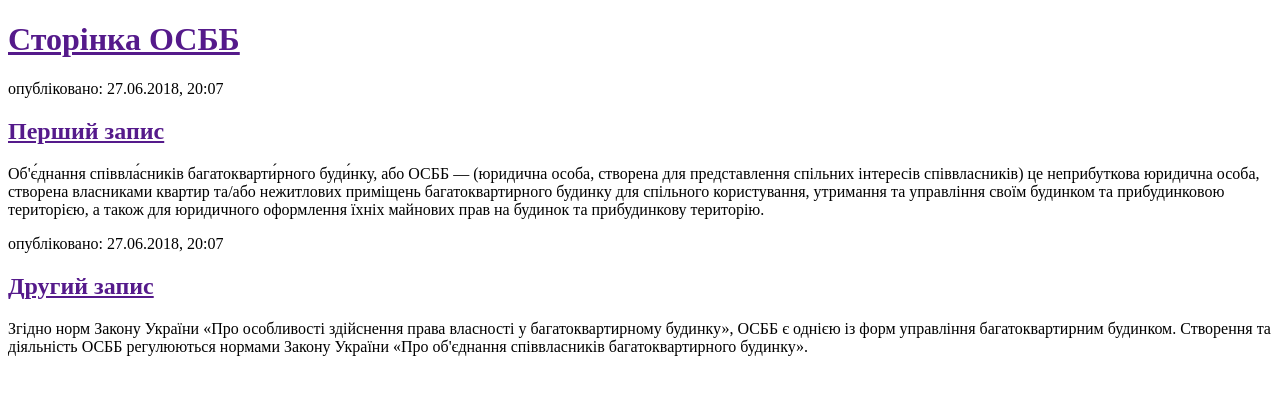
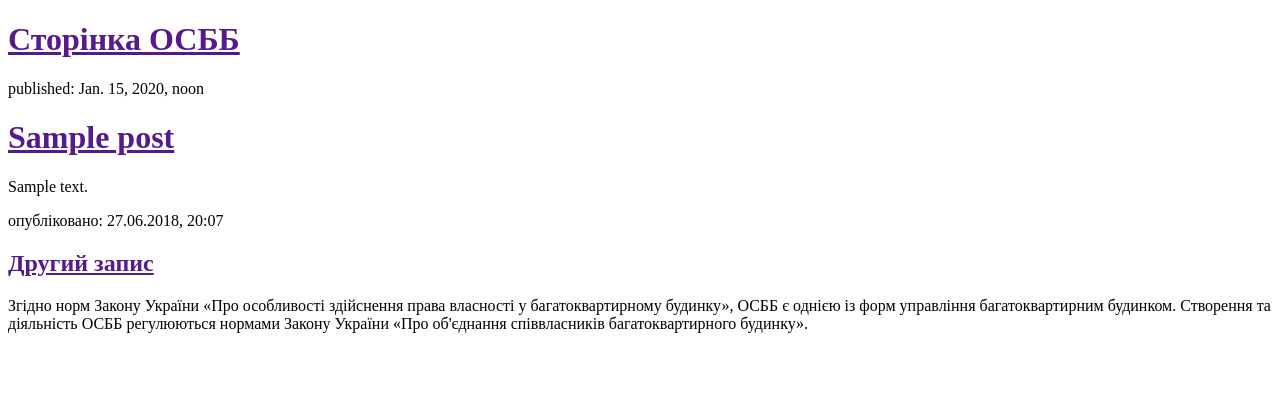
Before and after one commit to yuri08011990/osbb-site, a Django app: template blog/templates/blog/post_list.html in a window 1280 px wide. Shown: the top 395 px of the page. Run offline with Django 3.2, Linux system fonts and the light colour scheme; the template is opened without the code that fills it: values that come from a table or form of the project are taken from there, others are empty; tables that the repository leaves empty hold one stand-in row (values such as "Sample post").

Commit message:
Modified templates to display posts from database.

```diff
--- a/blog/templates/blog/post_list.html
+++ b/blog/templates/blog/post_list.html
@@ -8,11 +8,13 @@
             <h1><a href="">Сторінка ОСББ</a></h1>
         </div>
 
-        <div>
-            <p>опубліковано: 27.06.2018, 20:07</p>
-            <h2><a href="">Перший запис</a></h2>
-            <p>Об'є́днання співвла́сників багатокварти́рного буди́нку, або ОСББ — (юридична особа, створена для представлення спільних інтересів співвласників) це неприбуткова юридична особа, створена власниками квартир та/або нежитлових приміщень багатоквартирного будинку для спільного користування, утримання та управління своїм будинком та прибудинковою територією, а також для юридичного оформлення їхніх майнових прав на будинок та прибудинкову територію.</p>
-        </div>
+        {% for post in posts %}
+		    <div>
+		        <p>published: {{ post.published_date }}</p>
+		        <h1><a href="">{{ post.title }}</a></h1>
+		        <p>{{ post.text|linebreaksbr }}</p>
+		    </div>
+		{% endfor %}
 
         <div>
             <p>опубліковано: 27.06.2018, 20:07</p>
--- a/blog/views.py
+++ b/blog/views.py
@@ -1,4 +1,7 @@
 from django.shortcuts import render
+from django.utils import timezone
+from .models import Post
 
 def post_list(request):
-    return render(request, 'blog/post_list.html', {})
+    posts = Post.objects.filter(published_date__lte=timezone.now()).order_by('published_date')
+    return render(request, 'blog/post_list.html', {'posts': posts})
```
